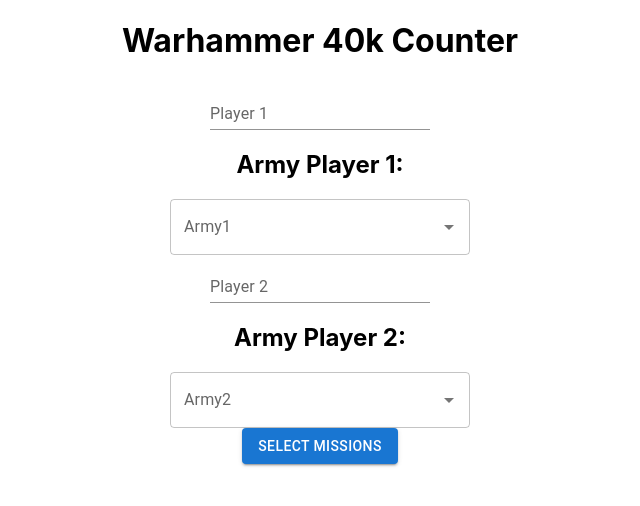
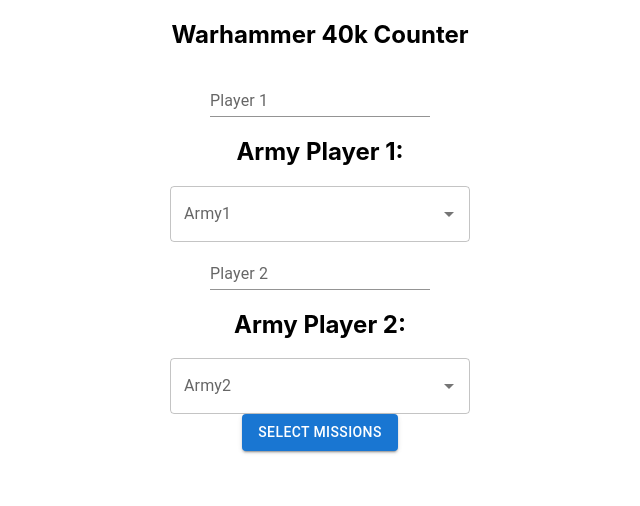
Before and after one commit to CHUREKGIT/warhammer-counter, a React (Create React App) app: page / in a window 1280 px wide. Shown: the top 506 px of the page, without its empty margins (320-960 px from the left). Built offline with nearby package versions, Linux system fonts and the light colour scheme.

Commit message:
minor change in first view

```diff
--- a/src/views/mainPage.tsx
+++ b/src/views/mainPage.tsx
@@ -33,7 +33,7 @@
 
     return <Container maxWidth="xl">
                 <Grid container direction="column" justifyContent="center" alignItems="center">
-                    <h1>{title}</h1>
+                        <h2>{title}</h2>
                         <TextField id="player-1" label="Player 1" variant="standard" onChange={setPlayer1} />
                         <h2>Army Player 1:</h2>
                         <Autocomplete
```
